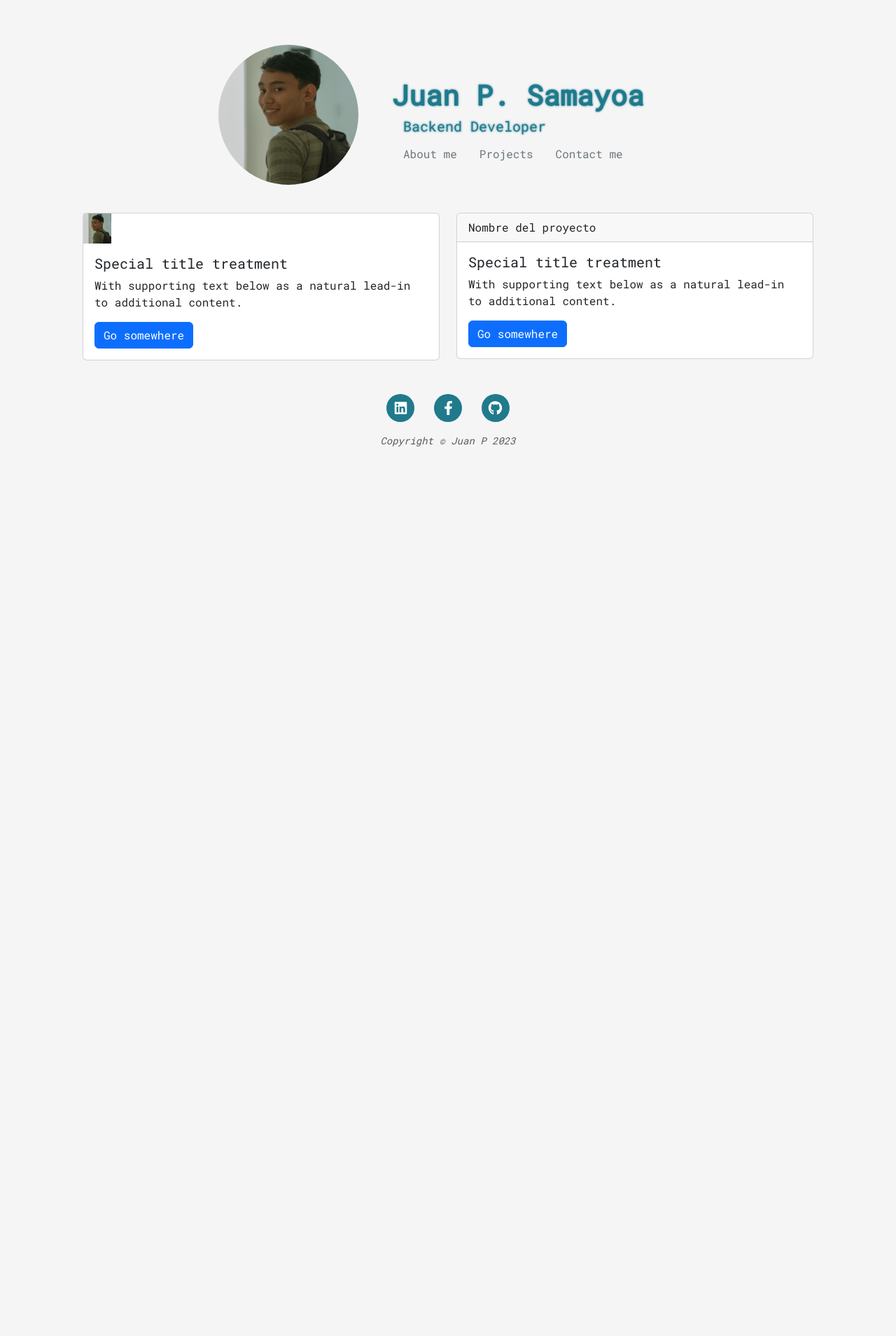
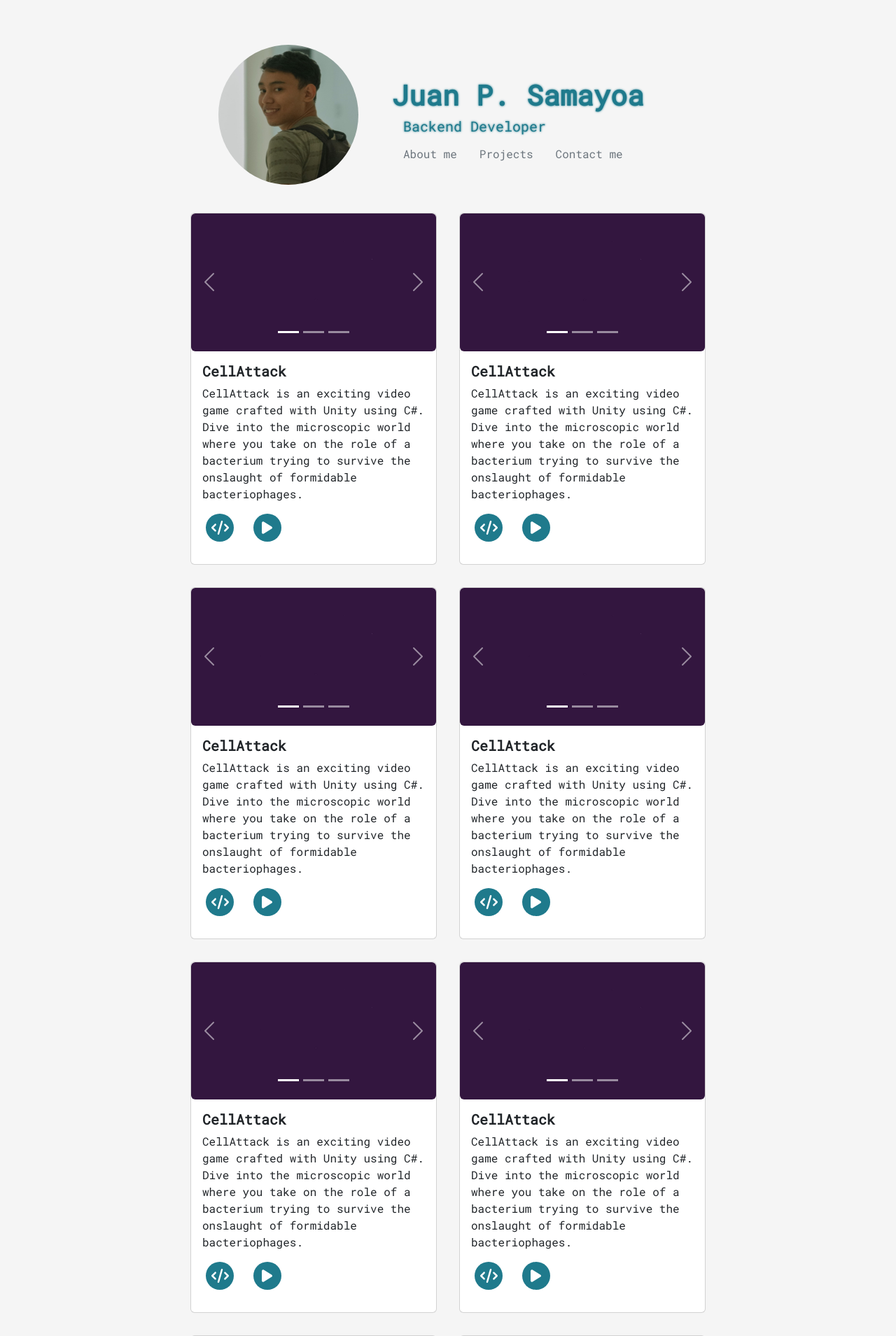
Before and after one commit to juanpsama/my_portfolio_website, a Flask app: page /projects in a window 1280 px wide. Shown: the top 1909 px of the page at 70% size. Before the commit the page ends 638 px from the top, so only its background shows below. Run offline with Flask 3, Linux system fonts and the light colour scheme; some libraries are stand-ins or nearby versions.

Commit message:
feat: Adding Projects card with carrousel

```diff
--- a/forms.py
+++ b/forms.py
@@ -4,7 +4,7 @@
 
 class ContactForm(FlaskForm):
     name = StringField('Your name', validators=[DataRequired()])
-    email = StringField('Your mail', validators=[DataRequired(), Email()])
+    email = StringField('Your email', validators=[DataRequired(), Email()])
     phone = StringField('Phone')
     message = TextAreaField("Message", validators=[DataRequired()])
     submit = SubmitField('Send Message')
--- a/templates/contact.html
+++ b/templates/contact.html
@@ -1,7 +1,7 @@
 {% from "bootstrap5/form.html" import render_form %} {% block content %}
 {% include "header.html" %}
 
-<div class="container px-5">
+<div class="container">
     <div class="mx-5">
         <h1 class="title text-center color-text">Contact</h1>
     </div>
--- a/templates/projects.html
+++ b/templates/projects.html
@@ -1,29 +1,78 @@
 
 {% include "header.html" %}
 <div class="container px-5">
-    <div class="row row-cols-2">
-        <div class="container mx-auto pt-3 col">
-            <div class="card">
-                <img src="{{url_for('static', filename ='assets/JuanP.jpg')}}" alt="ss" style="width: 40px;">
-                <div class="card-body">
-                    <h5 class="card-title">Special title treatment</h5>
-                    <p class="card-text">With supporting text below as a natural lead-in to additional content.</p>
-                    <a href="#" class="btn btn-primary">Go somewhere</a>
-                </div>
-            </div>
+  <div class="row row-columns-4 gx-0 justify-content-center">
+  {% for i in range(11) %}
+  <div class="card m-3" style="width: 22rem;">
+    <div id="carouselExampleIndicators" class="carousel slide" data-bs-ride="carousel">
+      <div class="carousel-indicators">
+        <button type="button" data-bs-target="#carouselExampleIndicators" data-bs-slide-to="0" class="active" aria-current="true" aria-label="Slide 1"></button>
+        <button type="button" data-bs-target="#carouselExampleIndicators" data-bs-slide-to="1" aria-label="Slide 2"></button>
+        <button type="button" data-bs-target="#carouselExampleIndicators" data-bs-slide-to="2" aria-label="Slide 3"></button>
+      </div>
+      <div class="carousel-inner">
+        <div class="carousel-item active">
+          <img src="{{url_for('static', filename ='assets/CellAttack_1.gif')}}" class="d-block w-100 rounded" alt="...">
         </div>
-        <div class="container mx-auto pt-3 col">
-            <div class="card">
-                <div class="card-header">
-                    Nombre del proyecto
-                </div>
-                <div class="card-body">
-                    <h5 class="card-title">Special title treatment</h5>
-                    <p class="card-text">With supporting text below as a natural lead-in to additional content.</p>
-                    <a href="#" class="btn btn-primary">Go somewhere</a>
-                </div>
-            </div>
+        <div class="carousel-item">
+          <img src="{{url_for('static', filename ='assets/CellAttack_2.jpeg')}}" class="d-block w-100 rounded" alt="...">
         </div>
+        <div class="carousel-item">
+          <img src="{{url_for('static', filename ='assets/CellAttack_3.jpeg')}}" class="d-block w-100 rounded" alt="...">
+        </div>
+      </div>
+      <button class="carousel-control-prev" type="button" data-bs-target="#carouselExampleIndicators" data-bs-slide="prev">
+        <span class="carousel-control-prev-icon" aria-hidden="true"></span>
+        <span class="visually-hidden">Previous</span>
+      </button>
+      <button class="carousel-control-next" type="button" data-bs-target="#carouselExampleIndicators" data-bs-slide="next">
+        <span class="carousel-control-next-icon" aria-hidden="true"></span>
+        <span class="visually-hidden">Next</span>
+      </button>
     </div>
+    <div class="card-body">
+      <h5 class="card-title"><b>CellAttack</b></h5>
+      <p class="card-text">
+        CellAttack is an exciting video game crafted with Unity using C#. Dive into the microscopic world where you take on the role of a bacterium trying to survive the onslaught of formidable bacteriophages.
+      </p>
+      <!-- <a href="#" class="btn btn-primary">Go somewhere</a> -->
+      <ul class="list-inline">
+        <li class="list-inline-item">
+            <a href="https://github.com/juanpsama">
+                <span class="fa-stack fa-lg">
+                    <i class="fas fa-circle fa-stack-2x color-text"></i>
+                    <i class="fa-solid fa-code fa-stack-1x fa-inverse"></i>
+                </span>
+            </a>
+        </li>
+        <li class="list-inline-item">
+            <a href="https://www.linkedin.com/in/juan-pablo-samayoa-9b08b7268">
+                <span class="fa-stack fa-lg">
+                    <i class="fas fa-circle fa-stack-2x color-text" ></i>
+                    <i class="fa-solid fa-play fa-stack-1x fa-inverse"></i>
+                </span>
+            </a>
+        </li>
+    </ul>
+<!--
+      <a href="https://github.com/juanpsama">
+        <span class="fa-stack fa-lg">
+            <i class="fas fa-circle fa-stack-2x color-text"></i>
+            <i class="fab fa-github fa-stack-2x fa-inverse"></i>
+        </span>
+      </a> -->
+
+      <!-- <a href="https://github.com/juanpsama">
+        <span class="fa-stack fa-lg">
+            <i class="fas fa-circle fa-stack-2x color-text"></i>
+            <i class="fab fa-github fa-stack-2x fa-inverse"></i>
+        </span>
+      </a> -->
+
+      <!-- <i class="fa-solid fa-play"></i> -->
+
+    </div>
+  </div>
+  {% endfor %}
 </div>
 {%include "footer.html"%}
```
Also changed, not shown: static/assets/CellAttack_1.gif (added), static/assets/CellAttack_2.jpeg (added), static/assets/CellAttack_3.jpeg (added).
